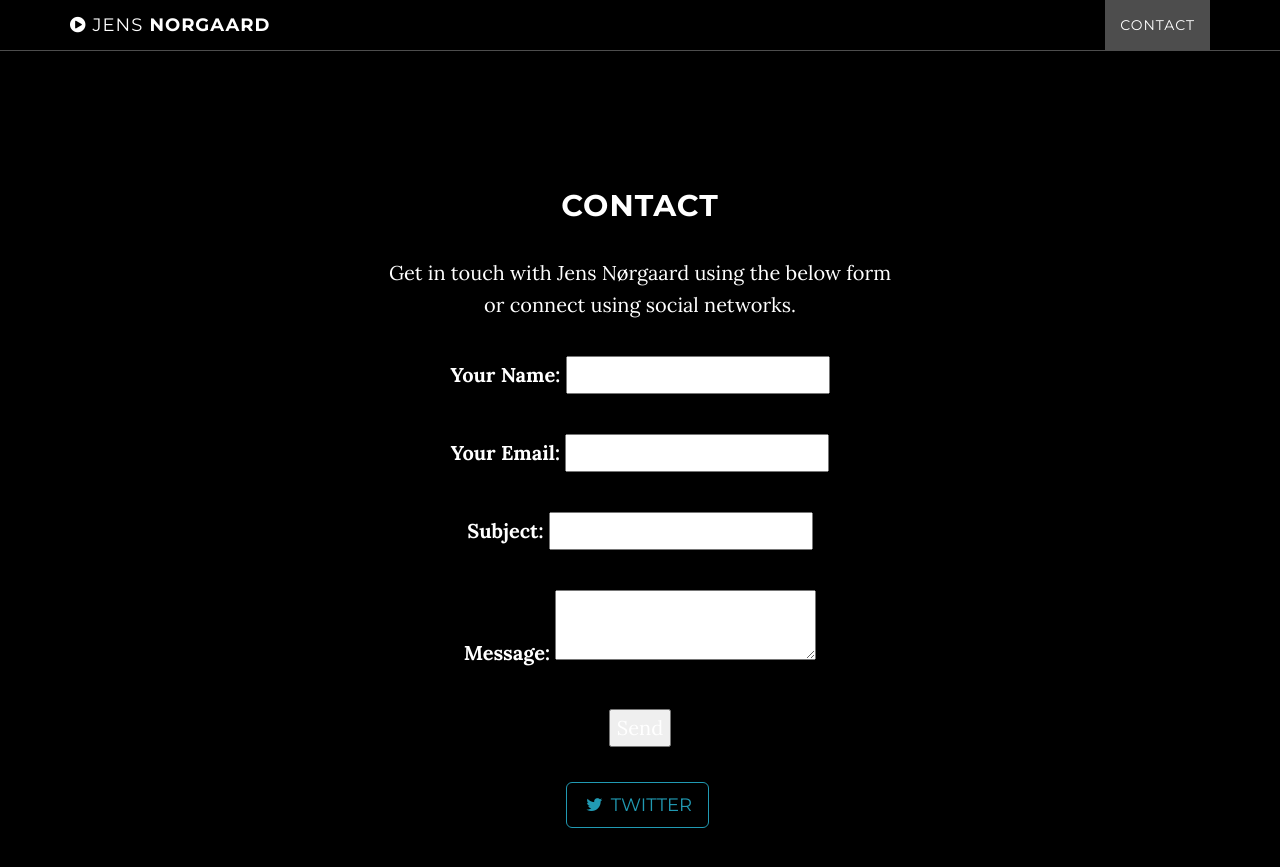
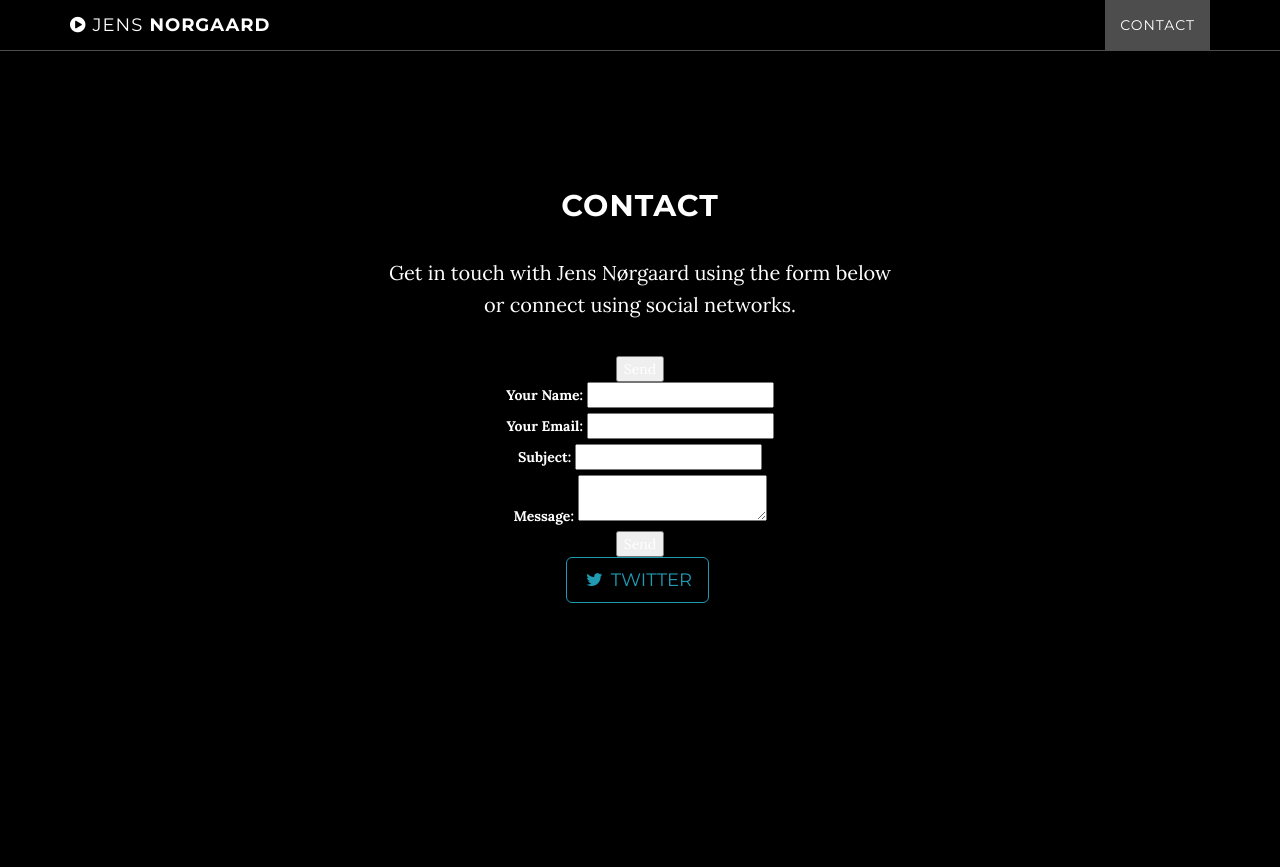
Before and after one commit to norjenweb/noergaard.com, a Jekyll site: the page built from index.html, in a window 1280 px wide and 900 px high, scrolled down 911 px. Shown: the top 867 px of the window. Built offline with Jekyll 4.4.1, drawn with Linux system fonts in a browser that asks for light colours.

Commit message:
Corrected form

```diff
--- a/_config.yml
+++ b/_config.yml
@@ -1,7 +1,7 @@
 # Site settings
 title: Jens Norgaard
 email: jnorgaard@gmail.com
-url: http://www.noergaard.com
+url: https://noergaard.com
 description: "Jens Nørgaard"
 
 # Color settings (hex-codes without the leading hash-tag)
--- a/_includes/about.html
+++ b/_includes/about.html
@@ -3,7 +3,7 @@
         <div class="row">
             <div class="col-lg-8 col-lg-offset-2">
                 <h2>About Jens</h2>
-                <p>Senior Infrastructure Architect and Technical Project Mananger, with expet knowledge within SharePoint and Windows Server eco-system and web related technologies.</p>
+                <p>Senior Infrastructure Architect and Technical Project Mananger, with expert knowledge within Azure IaaS, Office 365, SharePoint and Windows Server eco-system and web related technologies.</p>
                 <p>d</p>
                 <p>nizzle.</p>
                 <p>auctizzle</p>
--- a/_includes/contact.html
+++ b/_includes/contact.html
@@ -4,26 +4,30 @@
             <div class="col-lg-8 col-lg-offset-2">
                 <h2>Contact</h2>
                 <p>
-                    Get in touch with Jens Nørgaard using the below form<br> or connect using social networks.
+                    Get in touch with Jens Nørgaard using the form below<br> or connect using social networks.
                 </p>
-
-                    <form name="contact" netlify>
-                    <p>
-                      <label>Your Name: <input type="text" name="name"></label>
-                    </p>
-                    <p>
-                      <label>Your Email: <input type="email" name="email"></label>
-                    </p>
-                    <p>
-                      <label>Subject: <input type="text" name="subject"></label>
-                    </p>
-                    <p>
-                      <label>Message: <textarea name="message"></textarea></label>
-                    </p>
-                    <p>
-                      <button type="submit">Send</button>
-                    </p>
-                  </form>
+                <form name="contact" netlify></form>
+                <table style="width:100%">
+                <tr>
+                    <td><button type="submit">Send</button></td>
+                </tr>
+                <tr>
+                    <td><label>Your Name: <input type="text" name="name"></label>  </td>
+                </tr>
+                <tr>
+                    <td><label>Your Email: <input type="email" name="email"></label></td>
+                </tr>
+                <tr>
+                    <td><label>Subject: <input type="text" name="subject"></label></td>
+                </tr>
+                <tr>
+                    <td><label>Message: <textarea name="message"></textarea></label></td>
+                </tr>
+                <tr>
+                    <td><button type="submit">Send</button></td>
+                </tr>
+                </table>
+                </form>
 
                 <ul class="list-inline banner-social-buttons">
                     {% for network in site.social %}
```
